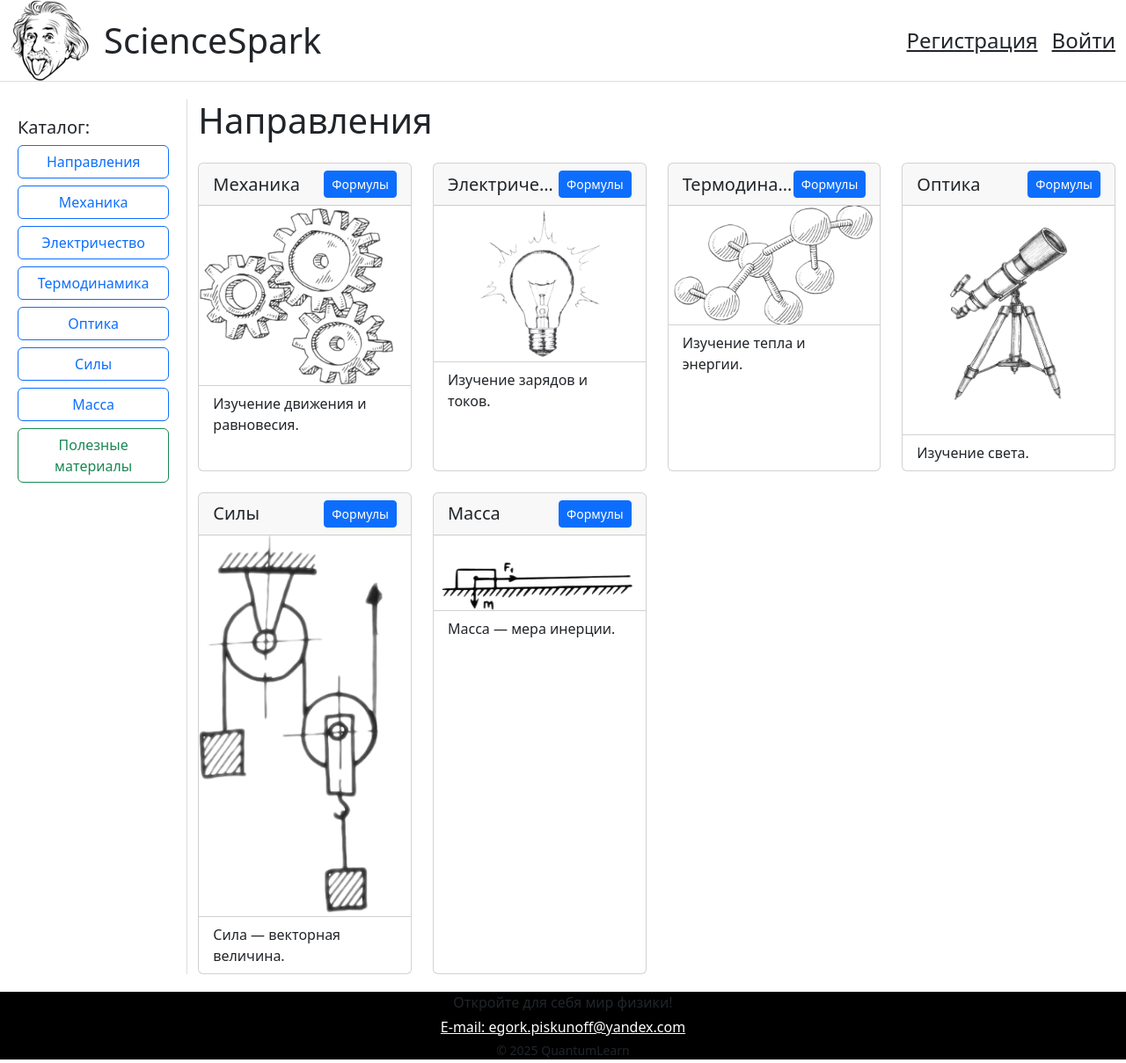
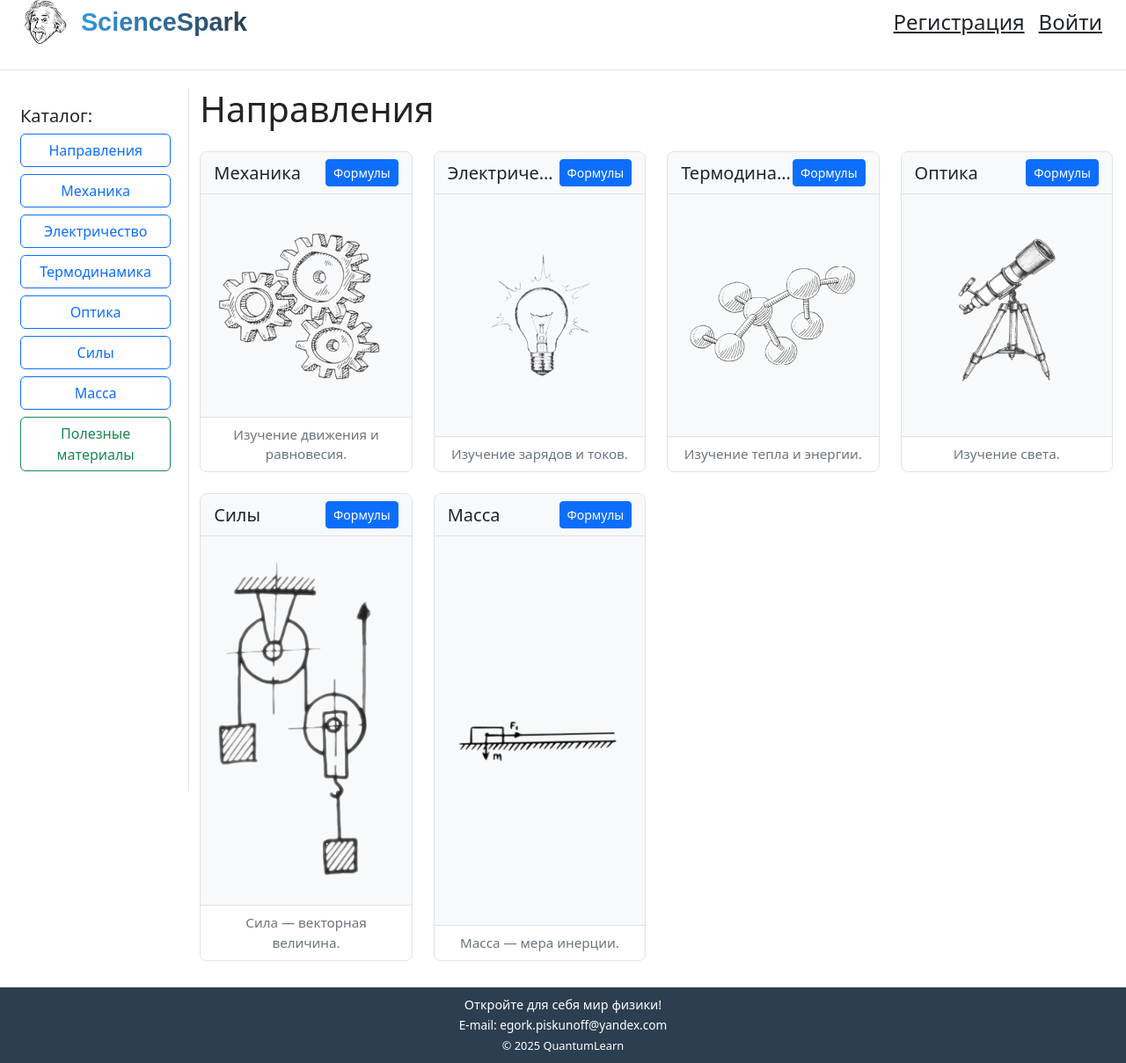
Before and after one commit to SlepovEgor24/WEB_proj, a Flask app: page / in a window 1280 px wide. Shown: the whole page at 88% size. Run offline with Flask 3, Linux system fonts and the light colour scheme; parts of the project's set-up code (start-up, migrations or seed data) failed here and were passed over.

Commit message:
update style.css final 0.0.1

```diff
--- a/static/style.css
+++ b/static/style.css
@@ -1,120 +1,313 @@
+:root {
+    --primary-color: #0d6efd;
+    --secondary-color: #6c757d;
+    --dark-color: #2c3e50;
+    --light-color: #f8f9fa;
+    --border-color: #dee2e6;
+}
+
 .top-bar {
     background-color: #fff;
-    border-bottom: 1px solid #ddd;
+    border-bottom: 1px solid var(--border-color);
     min-height: 80px;
+    padding: 0 15px;
 }
 
 .bottom-bar {
-    background-color: #000;
-    width: 100%;
+    background-color: var(--dark-color);
+    color: white;
+    padding: 6px 0;
+    margin-top: 30px;
+    font-size: 0.9rem;
 }
 
 .main-content {
-    margin-top: 20px;
-    margin-bottom: 20px;
+    margin: 20px 0;
+    padding: 0 15px;
+    min-height: calc(100vh - 180px);
 }
 
 .sidebar {
-    border-right: 1px solid #ddd;
+    border-right: 1px solid var(--border-color);
     padding: 20px;
+    position: sticky;
+    top: 0;
+    height: 100vh;
+    overflow-y: auto;
 }
 
-.direction-square {
+.direction-card {
+    border: 1px solid var(--border-color);
+    border-radius: 8px;
+    overflow: hidden;
+    transition: all 0.2s ease;
+    display: flex;
+    flex-direction: column;
     width: 100%;
-    padding-top: 100%;
-    background-color: #f8f9fa;
-    position: relative;
     margin-bottom: 20px;
-    border: 1px solid #ddd;
-    border-radius: 10px;
-    cursor: pointer;
+    height: 100%;
 }
 
-.direction-square .content {
-    position: absolute;
-    top: 0;
-    left: 0;
-    width: 100%;
-    height: 100%;
-    padding: 10px;
+.direction-card:hover {
+    transform: translateY(-5px);
+    box-shadow: 0 10px 20px rgba(0, 0, 0, 0.1);
 }
 
-.direction-square .header {
-    display: flex;
-    justify-content: space-between;
-    align-items: center;
+.card-header {
+    background-color: var(--light-color);
+    border-bottom: 1px solid var(--border-color);
+    padding: 15px;
 }
 
-.direction-square .header h5 {
-    font-size: 1.5rem;
+.card-footer {
+    border-top: 1px solid var(--border-color);
+    padding: 15px;
+    background-color: var(--light-color);
+}
+
+.card-img-container {
+    flex: 1;
+    display: flex;
+    align-items: center;
+    justify-content: center;
+    padding: 20px;
+    background-color: var(--light-color);
+    min-height: 200px;
+}
+
+.card-img {
+    max-width: 100%;
+    max-height: 100%;
+    width: auto;
+    height: auto;
+    object-fit: contain;
+    transition: transform 0.3s ease;
+}
+
+.direction-card:hover .card-img {
+    transform: scale(1.05);
+}
+
+.direction-description {
+    font-size: 0.95rem;
+    color: var(--secondary-color);
+    text-align: center;
     margin: 0;
 }
 
-.direction-square .image {
-    width: 100%;
-    height: 70%;
-    object-fit: cover;
-    margin-top: 10px;
+.form-control {
+    border: 2px solid var(--primary-color);
+    transition: all 0.3s ease;
 }
 
-.direction-square .description {
-    display: none;
-    position: absolute;
-    top: 0;
-    width: 300px;
-    height: 100%;
-    background-color: #fff;
-    border: 1px solid #ddd;
-    padding: 10px;
-    font-size: 1.1rem;
-    z-index: 10;
+.form-control:focus {
+    box-shadow: 0 0 0 0.25rem rgba(13, 110, 253, 0.25);
+    border-color: var(--primary-color);
 }
 
-.direction-square .description.right {
-    left: 100%;
+.error-message {
+    color: #dc3545;
+    font-size: 0.85rem;
+    margin-top: 0.25rem;
 }
 
-.direction-square .description.left {
-    right: 100%;
+.form-text {
+    font-size: 0.85rem;
+    color: var(--secondary-color);
 }
 
-#userPopup, #logoutPopup, #adminPopup, #removeAdminPopup {
+.popup {
     display: none;
     position: fixed;
     top: 50%;
     left: 50%;
     transform: translate(-50%, -50%);
     background-color: #fff;
-    border: 1px solid #ddd;
+    border: 1px solid var(--border-color);
     padding: 30px;
-    box-shadow: 0 0 10px rgba(0, 0, 0, 0.3);
+    box-shadow: 0 0 20px rgba(0, 0, 0, 0.2);
     z-index: 1000;
+    border-radius: 8px;
+    max-width: 90%;
+    width: 100%;
+    max-width: 500px;
+}
+
+@keyframes fadeIn {
+    from { opacity: 0; transform: translateY(20px); }
+    to { opacity: 1; transform: translateY(0); }
+}
+
+.resources-table {
+    margin-top: 20px;
+    width: 100%;
+}
+
+.resources-table th {
+    background-color: var(--light-color);
+    position: sticky;
+    top: 0;
+    padding: 12px 15px;
+}
+
+.resources-table td {
+    padding: 10px 15px;
+    vertical-align: middle;
+}
+
+.filter-buttons {
+    display: flex;
+    flex-wrap: wrap;
+    gap: 10px;
+    margin-bottom: 25px;
+}
+
+.site-logo {
+    height: 50px;
+    width: auto;
+}
+
+.site-title {
+    font-family: 'Arial', sans-serif;
+    font-weight: 700;
+    color: #2c3e50;
+    font-size: 1.8rem;
+    background: linear-gradient(to right, #3498db, #2c3e50);
+    -webkit-background-clip: text;
+    -webkit-text-fill-color: transparent;
+}
+
+.footer-content {
+    max-width: 600px;
+    margin: 0 auto;
     text-align: center;
 }
 
-#userPopup .popup-content, #logoutPopup .popup-content, #adminPopup .popup-content, #removeAdminPopup .popup-content {
-    max-width: 400px;
-    font-size: 1.25rem;
+.footer-text,
+.footer-email,
+.footer-copyright {
+    margin: 5px 0;
+    line-height: 1.3;
 }
 
-#userPopup .popup-content h3 {
-    font-size: 1.75rem;
+.footer-email a {
+    color: #8ab4f8;
+    text-decoration: none;
+    transition: color 0.2s;
+    font-size: 0.85rem;
 }
 
-#logoutPopup .popup-content button, #adminPopup .popup-content button, #removeAdminPopup .popup-content button {
-    font-size: 1.25rem;
-    padding: 10px 20px;
+.footer-email a:hover {
+    color: #bbdefb;
+    text-decoration: underline;
 }
 
-.user-link {
-    cursor: pointer;
+.footer-copyright {
+    font-size: 0.8rem;
 }
 
-.admin-buttons {
-    display: inline-block; /* Ограничиваем ширину контейнера */
+@media (max-width: 992px) {
+    .sidebar {
+        height: auto;
+        position: relative;
+        border-right: none;
+        border-bottom: 1px solid var(--border-color);
+        padding: 15px;
+    }
+    .card-img-container {
+        min-height: 160px;
+    }
+    .main-content {
+        padding: 0 10px;
+    }
 }
 
-.admin-buttons button {
-    display: inline-block; /* Кнопки в ряд */
-    margin-left: 10px; /* Отступ между кнопками */
+@media (max-width: 768px) {
+    .top-bar {
+        min-height: 60px;
+    }
+    .sidebar {
+        padding: 10px;
+    }
+    .card-header, .card-footer {
+        padding: 10px;
+    }
+    .card-img-container {
+        min-height: 140px;
+        padding: 15px;
+    }
+    .popup {
+        padding: 20px;
+    }
+    .resources-table {
+        font-size: 14px;
+    }
+    .resources-table th,
+    .resources-table td {
+        padding: 8px 10px;
+    }
+    .site-title {
+        font-size: 1.4rem;
+    }
+    .site-logo {
+        height: 40px;
+    }
+    .bottom-bar {
+        padding: 12px 0;
+    }
 }
+
+@media (max-width: 576px) {
+    .top-bar .col {
+        text-align: center;
+    }
+    .top-bar a, .top-bar span {
+        font-size: 1rem;
+        margin: 0 5px;
+    }
+    .card-img-container {
+        min-height: 120px;
+        padding: 10px;
+    }
+    .direction-description {
+        font-size: 0.85rem;
+    }
+    .filter-buttons {
+        justify-content: center;
+        gap: 5px;
+    }
+    .popup {
+        width: 95%;
+        padding: 15px;
+    }
+    .resources-table {
+        display: block;
+        overflow-x: auto;
+    }
+    .bottom-bar {
+        padding: 10px 0;
+        font-size: 0.8rem;
+    }
+    .footer-email a {
+        font-size: 0.8rem;
+    }
+    .footer-copyright {
+        font-size: 0.75rem;
+    }
+}
+
+.alert {
+    position: fixed;
+    top: 20px;
+    right: 20px;
+    z-index: 1100;
+    min-width: 300px;
+    animation: fadeIn 0.3s ease-in-out;
+    box-shadow: 0 4px 12px rgba(0,0,0,0.15);
+}
+
+.alert-warning {
+    color: #856404;
+    background-color: #fff3cd;
+    border-color: #ffeeba;
+}
```
